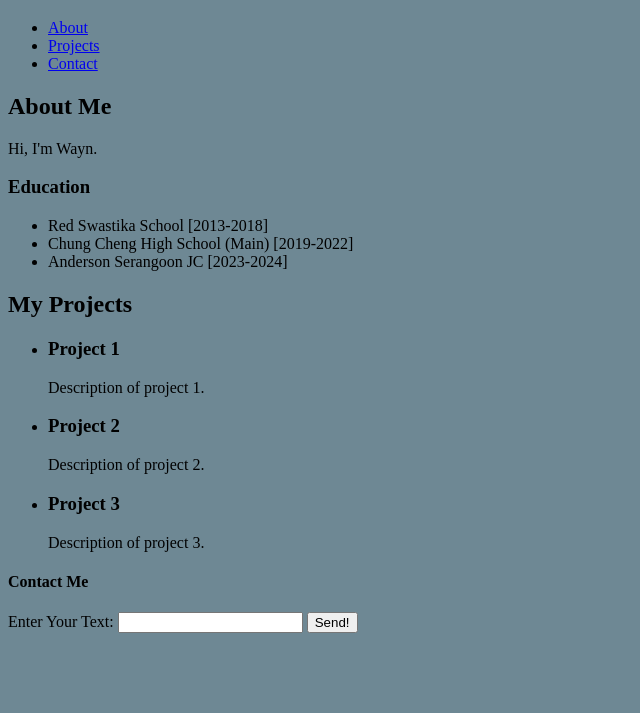
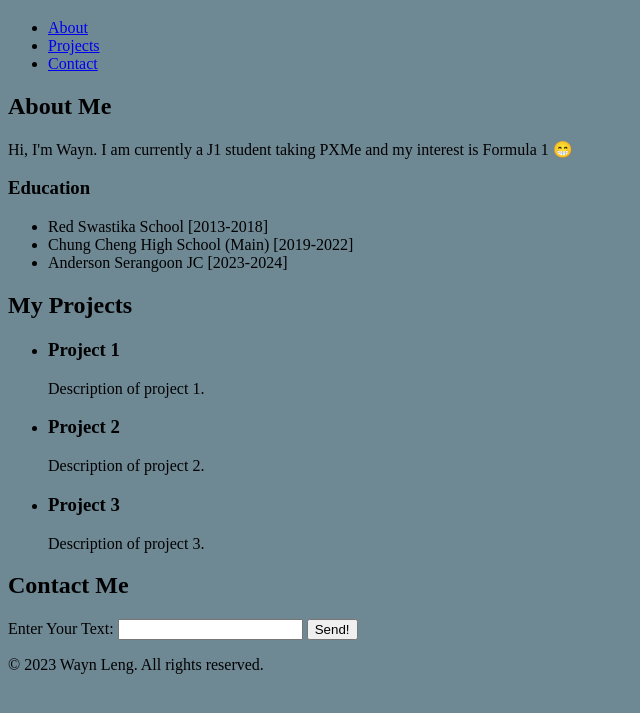
Before and after one commit to uaerious/folio, a plain HTML site: page index.html in a window 1280 px wide. Shown: the part 61-774 px from the top of the page, without its empty margins (0-640 px from the left). Drawn offline with Linux system fonts and the light colour scheme.

Commit message:
Update index.html

```diff
--- a/index.html
+++ b/index.html
@@ -20,7 +20,7 @@
     <main>
       <section id="about">
         <h2>About Me</h2>
-        <p>Hi, I'm Wayn.</p>
+        <p>Hi, I'm Wayn. I am currently a J1 student taking PXMe and my interest is Formula 1 &#x1F601</p>
         <h3>Education</h3>
     <ul>
       <li>Red Swastika School [2013-2018]</li>
@@ -46,7 +46,7 @@
         </ul>
       </section>
       <section id="contact">
-        <h4>Contact Me</h4>
+        <h1>Contact Me</h1>
         <form>
           <label for="text">Enter Your Text:</label>
           <input type="text" id="text" name="text">
@@ -54,5 +54,8 @@
         </form>
       </section>
     </main>
+    <footer>
+      <p>&copy; 2023 Wayn Leng. All rights reserved.</p>
+    </footer>
   </body>
 </html>
```
